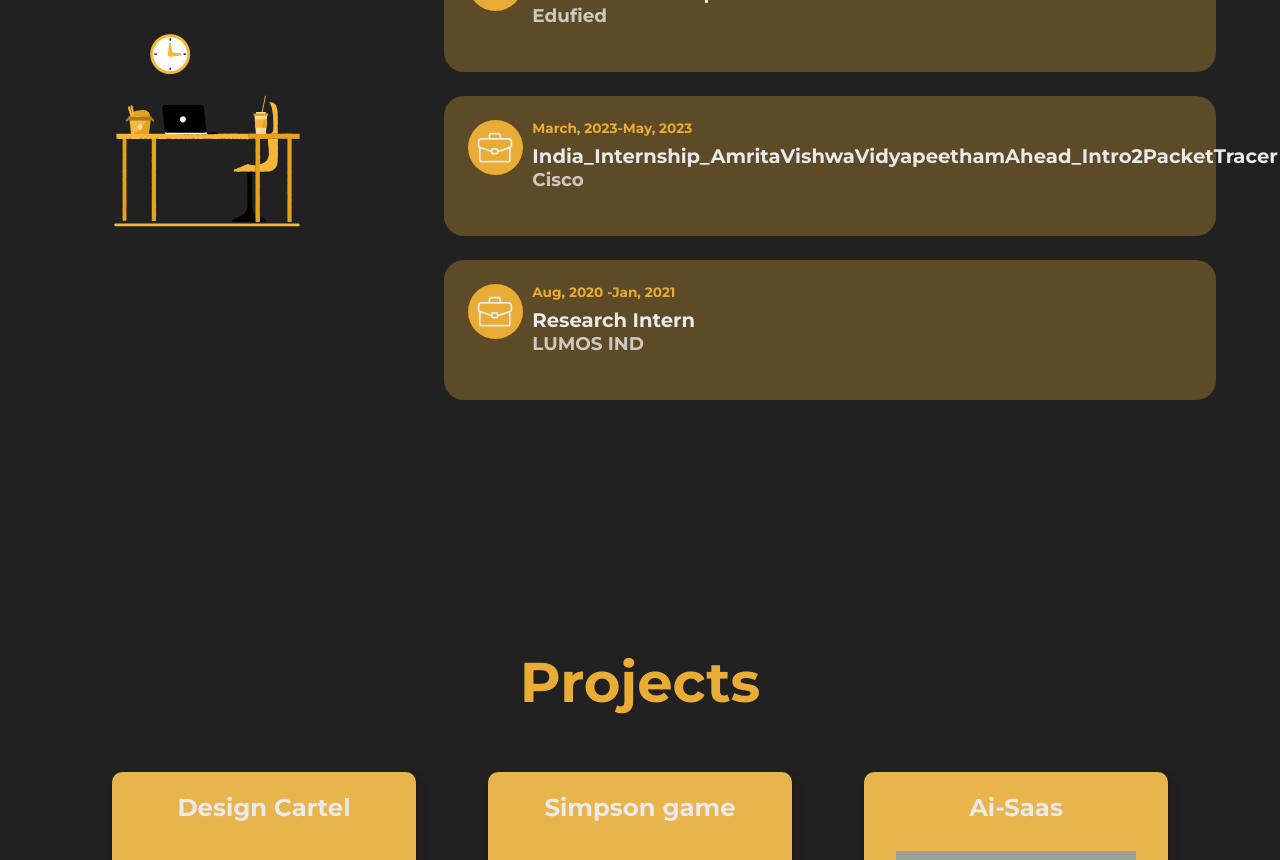
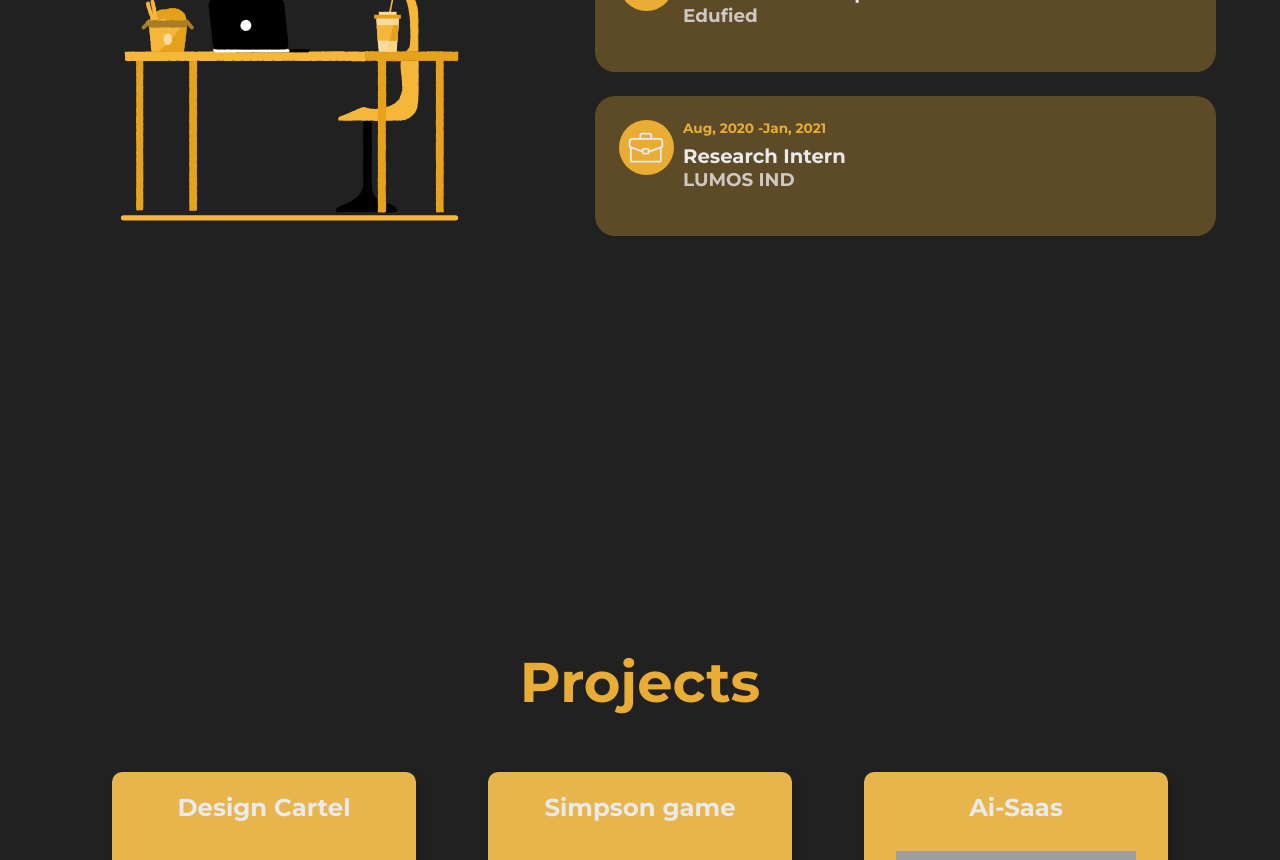
Before and after one commit to Satheeshraj05/myportfolio, a React (Create React App) app: page / in a window 1280 px wide. Shown: the part 3080-3940 px from the top of the page. Built offline with nearby package versions, Linux system fonts and the light colour scheme; grey boxes are pictures that could not be loaded; a web font is replaced by a local one.

Commit message:
Update experienceData.js

```diff
--- a/src/data/experienceData.js
+++ b/src/data/experienceData.js
@@ -6,13 +6,6 @@
         jobtitle: 'Frontend Developer Trainee',
         startYear: 'Jan, 2024',
         endYear: 'July, 2024'
-    },
-    {
-        id: 2,
-        company: 'Cisco',
-        jobtitle: 'India_Internship_AmritaVishwaVidyapeethamAhead_Intro2PacketTracer',
-        startYear: 'March, 2023',
-        endYear: 'May, 2023'
     },
     {
         id: 3,
```
